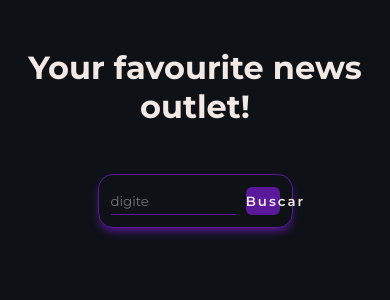
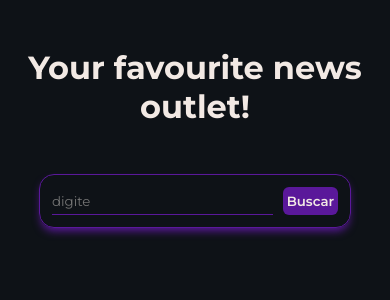
Before and after one commit to kpmnta/teste-neoway, a React (Create React App) app: page / in a window 390 px wide. Shown: the top 300 px of the page. Built offline with nearby package versions, Linux system fonts and the light colour scheme; the HTML template or start-up script is replaced by a standard one.

Commit message:
fix: micro adjust in responsivity

```diff
--- a/src/components/Filter/styles.css
+++ b/src/components/Filter/styles.css
@@ -35,3 +35,14 @@ input[type="text"] {
     font-weight: 600;
     letter-spacing: 2px;
 }
+
+
+@media (max-width: 756px) {
+    .search {
+        width: 80vw;
+    }
+
+    .search__button{
+        letter-spacing: normal;
+    }
+}
```
